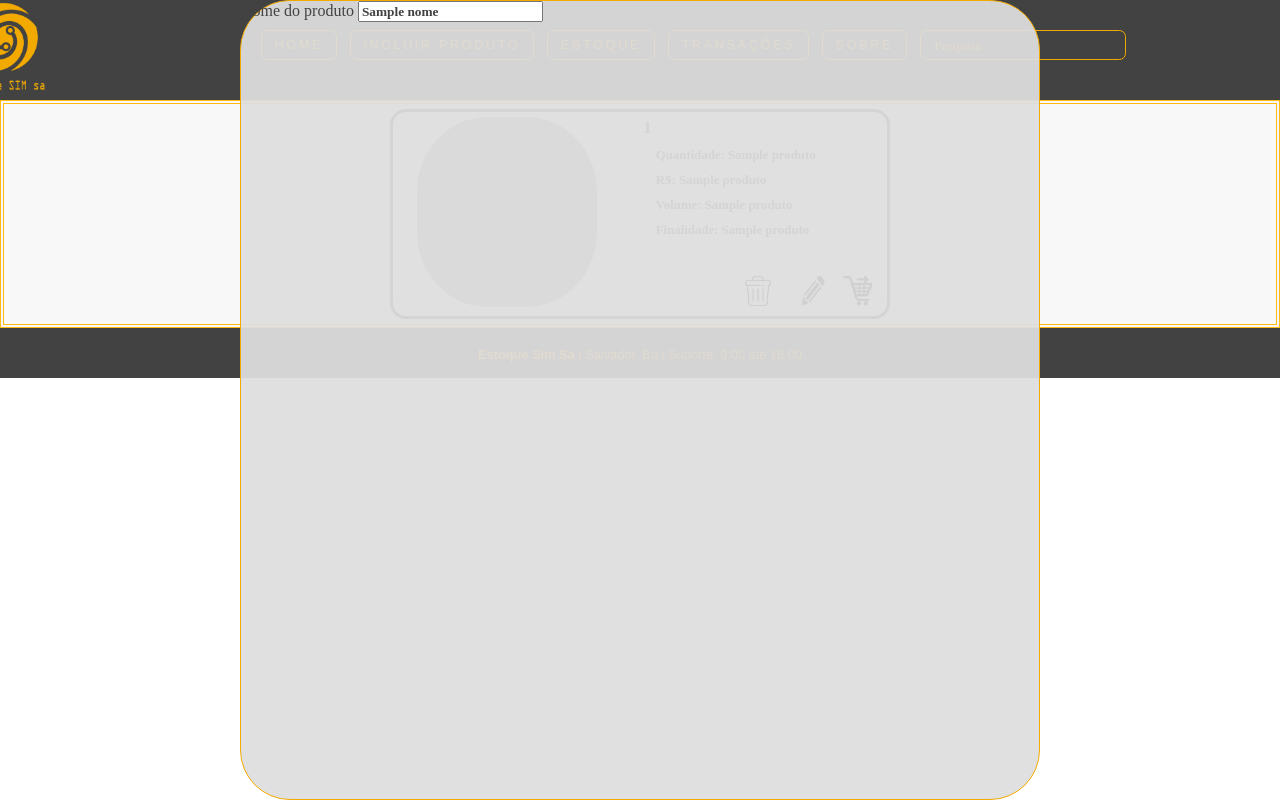
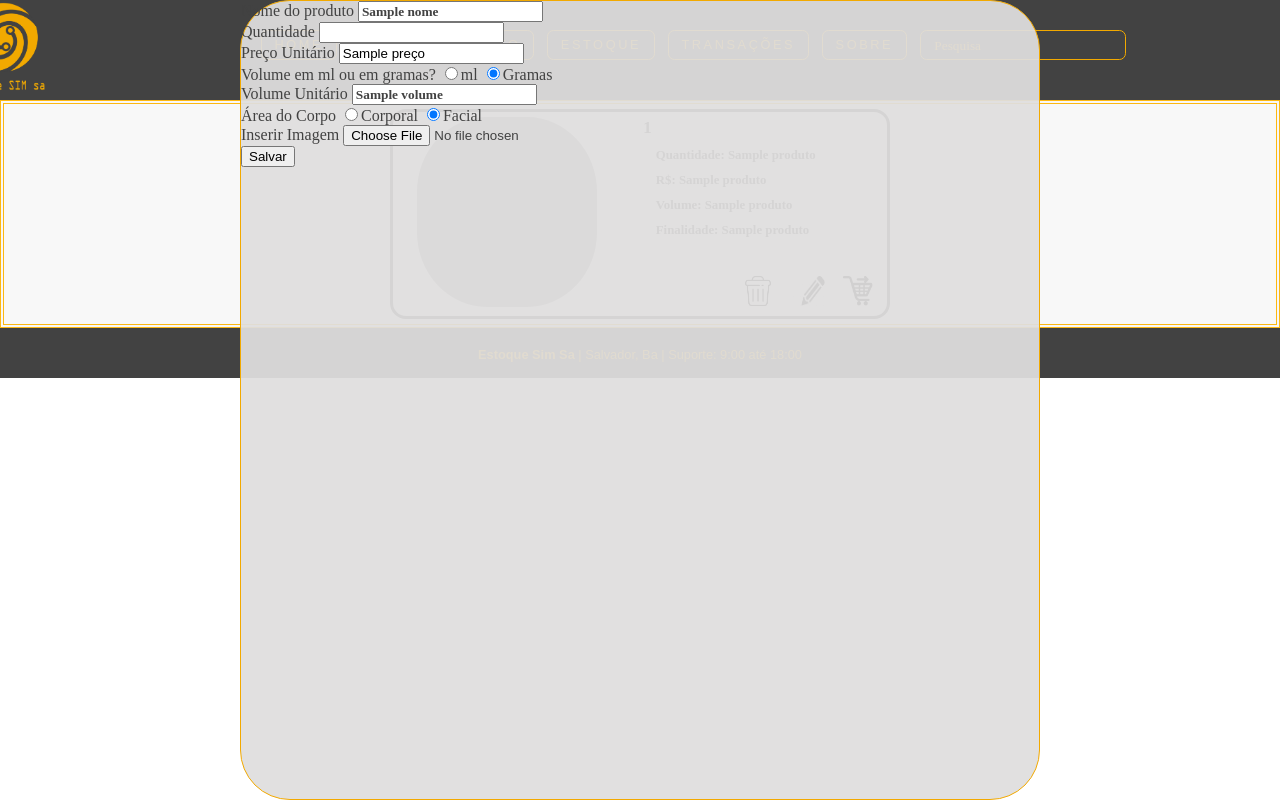
Before and after one commit to avatarrrrr/Estoque-SIM-SA, a Flask app: template Controle de estoque/python/templates/editar.html in a window 1280 px wide. Run offline with Flask 2, Linux system fonts and the light colour scheme; the template is opened without the code that fills it: most values are stand-ins (such as "Sample title", 1, 10 or a date in 2020); grey boxes are pictures that could not be loaded.

Commit message:
esquelo do popupEdition pronto

```diff
--- a/Controle de estoque/python/main.py
+++ b/Controle de estoque/python/main.py
@@ -74,6 +74,7 @@ def popupEdition():
     quantidade = planilha.cell(item.row, 2).value,
     preço = planilha.cell(item.row, 3).value,
     volume = planilha.cell(item.row, 4).value,
+    corpo = planilha.cell(item.row, 5).value,
     imagem = planilha.cell(item.row, 6).value
     )
 
--- a/Controle de estoque/python/templates/editar.html
+++ b/Controle de estoque/python/templates/editar.html
@@ -4,8 +4,53 @@
         <div id="popupEdition">
             <form action="/editar" method="POST">
                 <label for="">Nome do produto</label>
-                <input type="text" name="nome" id="" placeholder='{{nome}}'>
+                <input type="text" name="nome" placeholder='{{nome}}'> <br>
+
+                <label for="">Quantidade</label>
+                <input type="number" name="quantidade" min="1" value="{{quantidade}}"> <br>
+
+                <label for="">Preço Unitário</label>
+                <input type="text" name="preço" value="{{preço}}"> <br>
+
+                <label for="">Volume em ml ou em gramas?</label>
+                <input id='ml' type="radio" name="volume" value="ml">ml
+                <input id='g' type="radio" name="volume" value="g">Gramas <br>
+
+                <label for="">Volume Unitário</label>
+                <input type="text" name="valor" placeholder="{{volume}}"> <br>
+
+                <label for="">Área do Corpo</label>
+                <input id='corporal' type="radio" name="área do corpo" value="corporal">Corporal
+                <input id='facial' type="radio" name="área do corpo" value="facial">Facial <br>
+
+                <label for="">Inserir Imagem</label>
+                <input type="file" name="imagem"> <br>
+
+                <button type="submit">Salvar</button>
             </form>
         </div>
+        <script>
+            // informação do volume
+            let vol1 = document.querySelector('#ml')
+            let vol2 = document.querySelector('#g')
+
+            if ("{{volume}}".indexOf(vol1.value) != -1) {
+                vol1.checked = true
+            }
+            else {
+                vol2.checked = true
+            }
+
+            // informação do tipo de sabonete
+            let area1 = document.querySelector('#corporal')
+            let area2 = document.querySelector('#facial')
+
+            if ("{{corpo}}".indexOf(area1.value) != -1) {
+                area1.checked = true
+            }
+            else {
+                area2.checked = true
+            }
+        </script>
     </div>
 {% endblock %}
--- a/Controle de estoque/python/templates/incluirProduto.html
+++ b/Controle de estoque/python/templates/incluirProduto.html
@@ -76,12 +76,12 @@
         <input   type="radio" name="volume" value="g" required>Gramas
         </div>
 
-        <input  type="text" name="valor" placeholder="volume únitario" required>
+        <input  type="text" name="valor" placeholder="volume unitário" required>
 
         <label> Área do Corpo: </label>
         <div class = "radio">
-        <input  type="radio" name="área do corpo" value="corporal" required>Facial
-        <input  type="radio" name="área do corpo" value="facial " required>Corporal
+        <input  type="radio" name="área do corpo" value="corporal" required>Corporal
+        <input  type="radio" name="área do corpo" value="facial" required>Facial
         </div>
 
         <label> Inserir Imagem </label>
```
